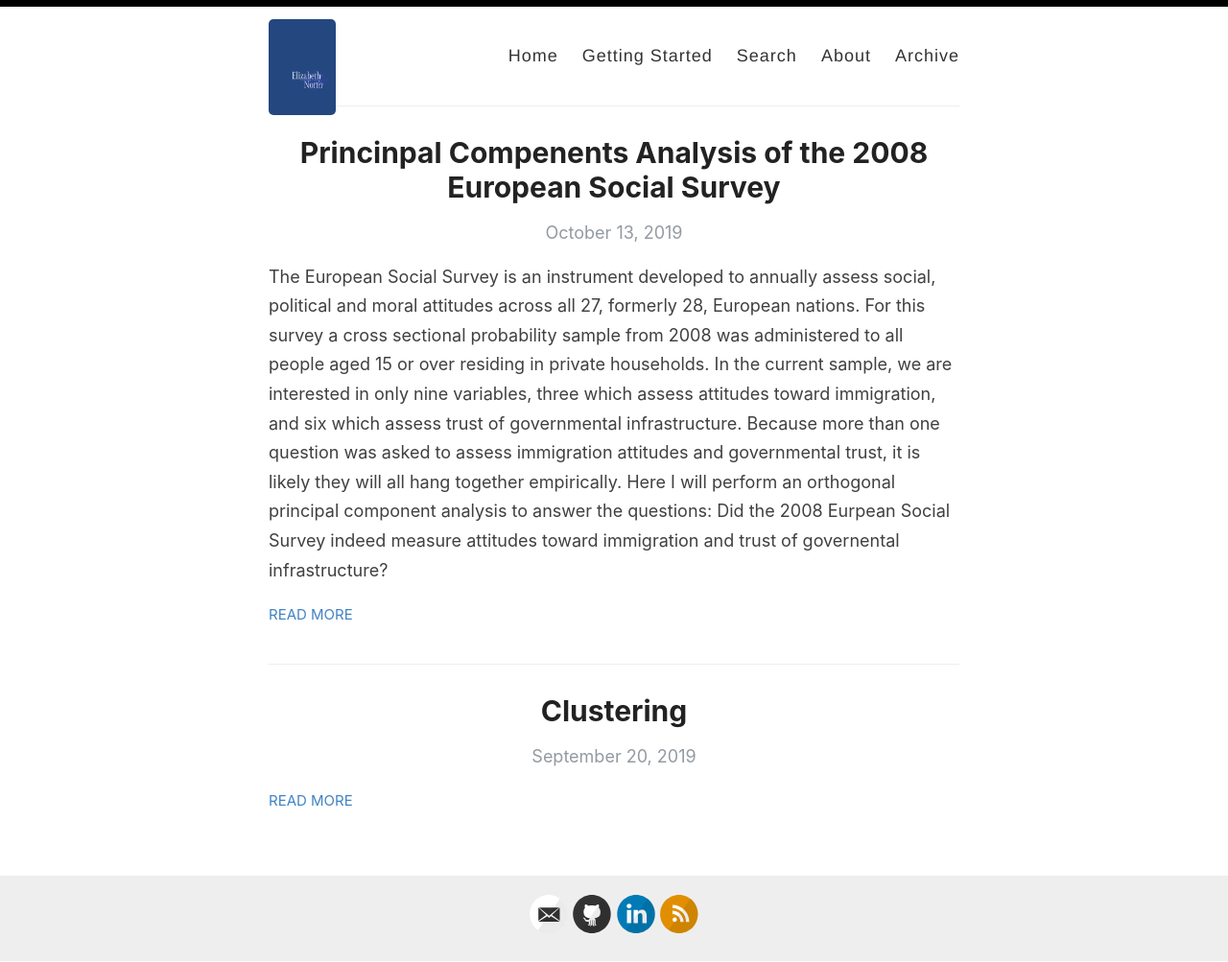
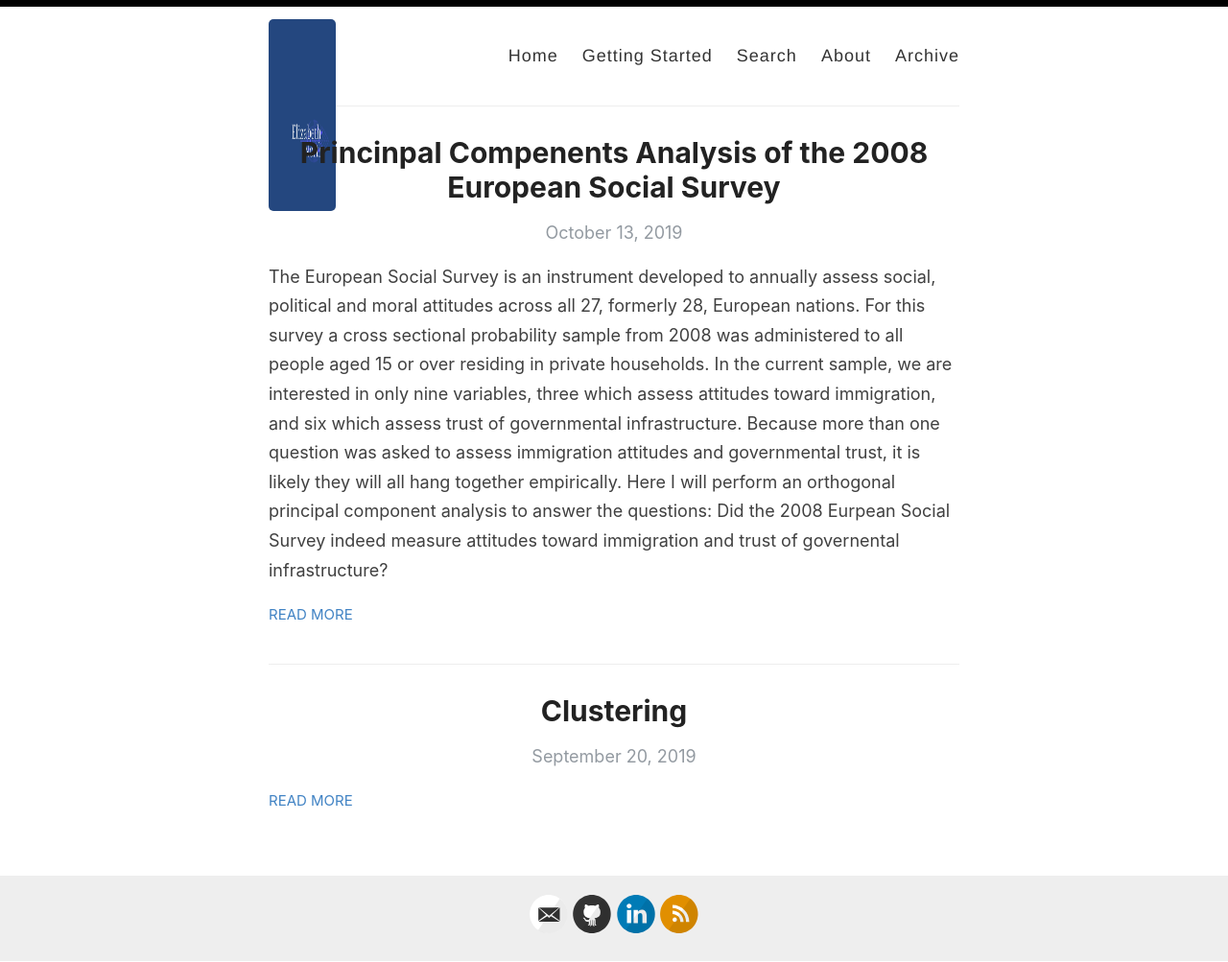
Before and after one commit to northelizabeth/northelizabeth.github.io, a Jekyll site: the page built from index.html, in a window 1280 px wide. Shown: the whole page at 96% size. Built offline with Jekyll 4.4.1, drawn with Linux system fonts in a browser that asks for light colours; the list of posts is cut into pages by our own code.

Commit message:
Update default.html

```diff
--- a/_layouts/default.html
+++ b/_layouts/default.html
@@ -20,7 +20,7 @@
       <div class="wrapper-masthead">
         <div class="container">
           <header class="masthead clearfix">
-            <a href="{{ site.baseurl }}/" class="site-avatar"><img src="{{ site.baseurl }}{{ site.avatar }}" width="200" height="100" alt="{{ site.title }}" /></a>
+            <a href="{{ site.baseurl }}/" class="site-avatar"><img src="{{ site.baseurl }}{{ site.avatar }}" width="100" height="200" alt="{{ site.title }}" /></a>
 
             <div class="site-info">
               <h1 class="site-name"><a href="{{ site.baseurl }}/">{{ site.name }}</a></h1>
```
